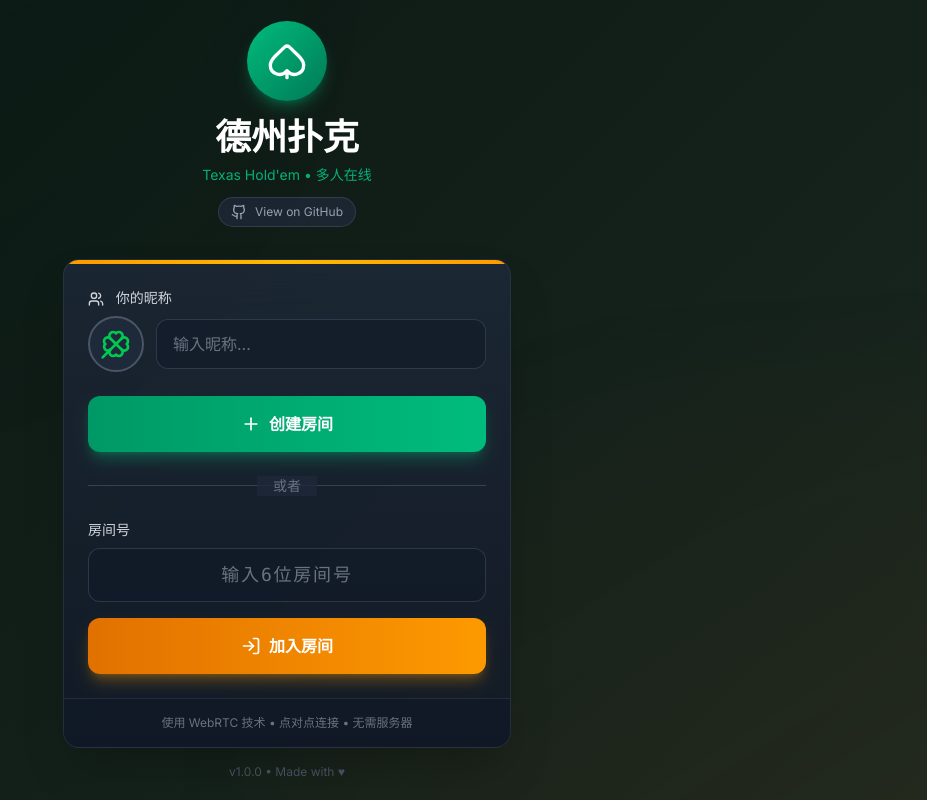
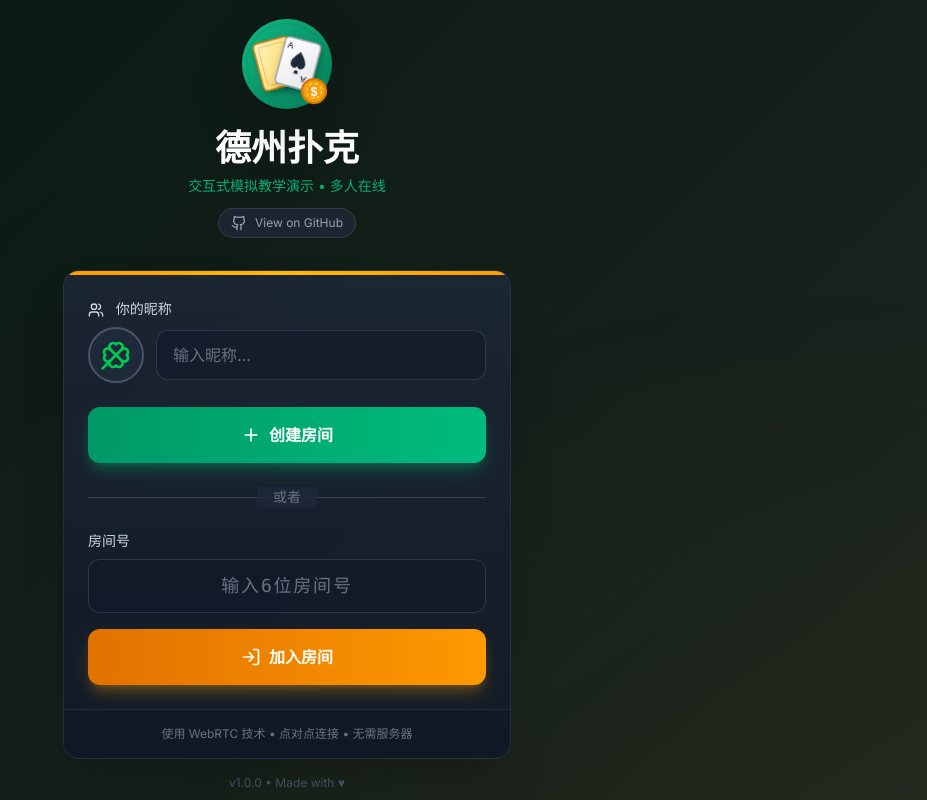
Before and after one commit to StreakingMan/texas-holdem, a Vue app: page / in a window 1280 px wide. Shown: the whole page, without its empty margins (353-1280 px from the left). Built offline with nearby package versions, Linux system fonts and the light colour scheme.

Commit message:
chore: logo & title

```diff
--- a/index.html
+++ b/index.html
@@ -1,10 +1,15 @@
 <!doctype html>
-<html lang="en">
+<html lang="zh-CN">
   <head>
     <meta charset="UTF-8" />
-    <link rel="icon" type="image/svg+xml" href="/vite.svg" />
+    <link rel="icon" type="image/svg+xml" href="/favicon.svg" />
     <meta name="viewport" content="width=device-width, initial-scale=1.0" />
-    <title>texas-holdem</title>
+    <title>德州扑克 - 交互式模拟教学演示</title>
+    <meta name="description" content="基于 WebRTC 的德州扑克交互式模拟教学演示，支持多人在线，提供实时手牌分析、起手牌力指南、中牌概率计算等教学辅助功能。" />
+    <meta name="keywords" content="德州扑克,Texas Holdem,扑克教学,模拟演示,手牌分析,起手牌,WebRTC" />
+    <meta property="og:title" content="德州扑克 - 交互式模拟教学演示" />
+    <meta property="og:description" content="多人在线德州扑克教学演示，实时手牌分析与策略指导" />
+    <meta property="og:type" content="website" />
   </head>
   <body>
     <div id="app"></div>
--- a/src/views/GameView.vue
+++ b/src/views/GameView.vue
@@ -876,10 +876,10 @@ watch(
       <div class="flex items-center gap-3 overflow-visible">
         <!-- Logo -->
         <h1
-          class="text-xl font-semibold text-amber-400 hidden sm:flex items-center italic tracking-wide"
+          class="text-xl font-semibold text-amber-400 hidden sm:flex items-center tracking-wide"
           style="font-family: var(--font-display)"
         >
-          Texas Hold'em
+          德州扑克教学
         </h1>
 
         <!-- Room info card -->
--- a/src/views/HomeView.vue
+++ b/src/views/HomeView.vue
@@ -2,7 +2,7 @@
 import { ref, onMounted, computed } from 'vue'
 import { useRouter, useRoute } from 'vue-router'
 import { usePlayerStore } from '@/stores/player-store'
-import { Spade, Users, Plus, LogIn, Github } from 'lucide-vue-next'
+import { Users, Plus, LogIn, Github } from 'lucide-vue-next'
 import AvatarPicker from '@/components/common/AvatarPicker.vue'
 import { getRandomAvatar } from '@/utils/avatars'
 
@@ -105,13 +105,11 @@ async function joinRoom(): Promise<void> {
     <div class="relative z-10 w-full max-w-md">
       <!-- Logo section -->
       <div class="text-center mb-8">
-        <div class="inline-flex items-center justify-center w-20 h-20 rounded-full bg-gradient-to-br from-emerald-500 to-emerald-700 shadow-lg shadow-emerald-500/30 mb-4">
-          <Spade class="w-10 h-10 text-white" />
-        </div>
+        <img src="/favicon.svg" alt="德州扑克" class="w-24 h-24 mx-auto mb-4 drop-shadow-2xl" />
         <h1 class="text-4xl font-bold text-white mb-2" style="font-family: var(--font-display)">
           德州扑克
         </h1>
-        <p class="text-emerald-400/80 text-sm mb-3">Texas Hold'em • 多人在线</p>
+        <p class="text-emerald-400/80 text-sm mb-3">交互式模拟教学演示 • 多人在线</p>
         <a
           href="https://github.com/StreakingMan/texas-holdem"
           target="_blank"
```
Also changed, not shown: public/favicon.svg (added).
